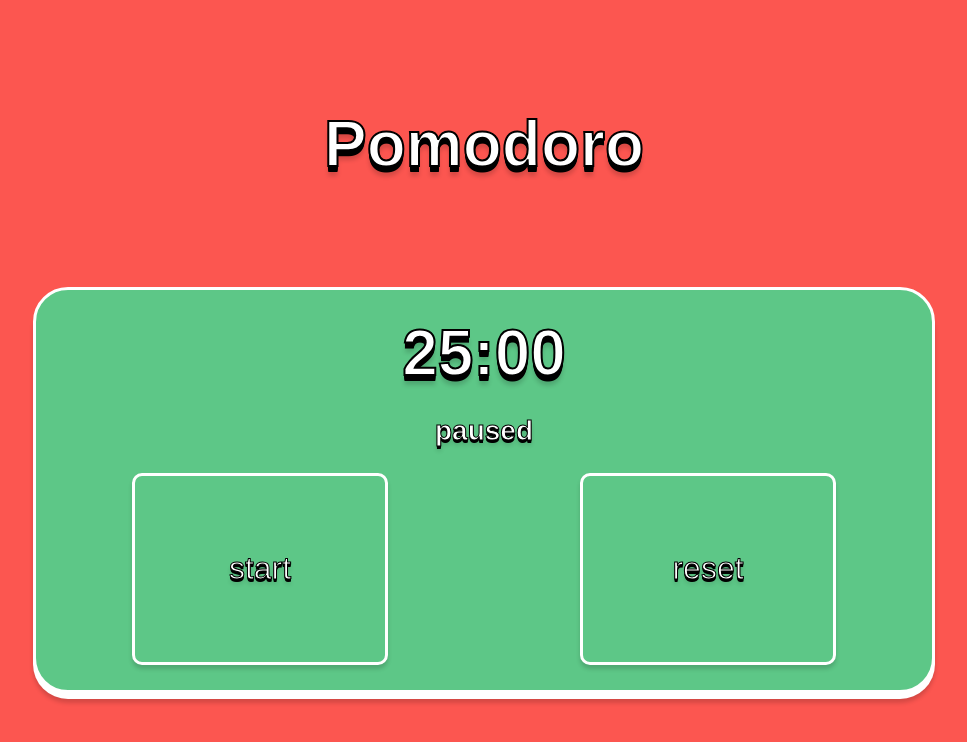
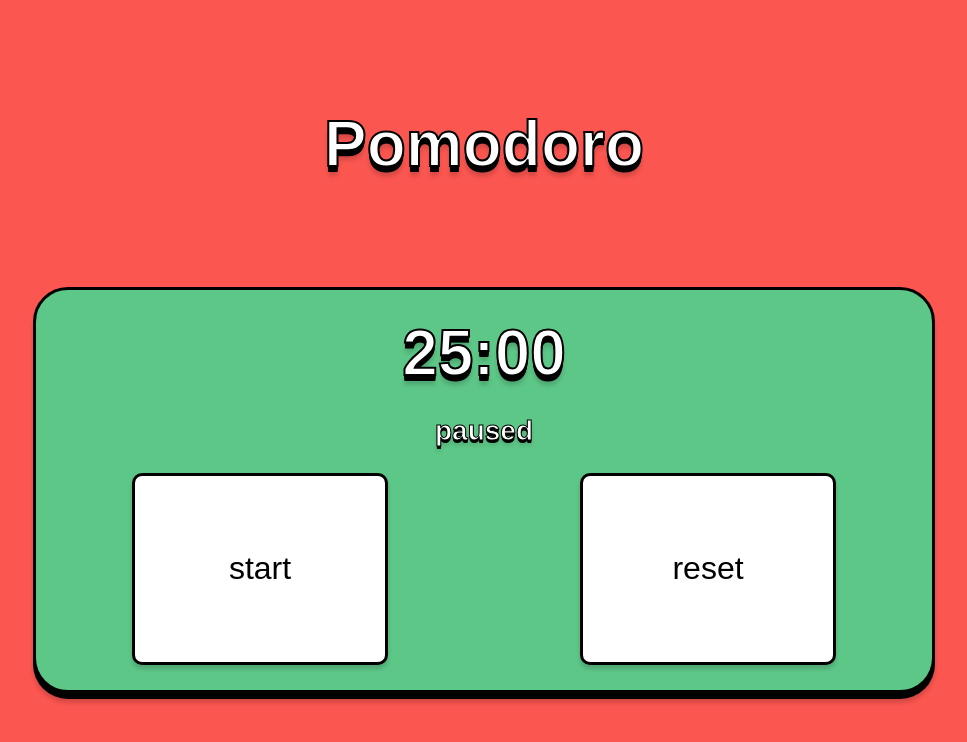
Before and after one commit to ibraE1/react-pomodoro, a React (Create React App) app: page / in a window 1280 px wide. Shown: the top 742 px of the page, without its empty margins (156-1123 px from the left). Built offline with nearby package versions, Linux system fonts and the light colour scheme.

Commit message:
fixed button styling

```diff
--- a/src/components/ControlButton.scss
+++ b/src/components/ControlButton.scss
@@ -4,18 +4,15 @@
   width: 20vw;
   height: 15vw;
   border-radius: 10px;
-  background-color: variables.$green;
-  color: white;
-  border: 3px solid white;
+  background-color: white;
+  color: black;
+  border: 3px solid black;
   box-shadow: variables.$shadow;
   transition: all 0.1s ease;
   font-size: 32px;
-  -webkit-text-stroke: 1px black;
-  text-shadow: 0 1px 0 black, 0 2px 0 black, 0 3px 0 black,
-    rgba(0, 0, 0, 0.16) 0px 5px 4px;
 
   &:hover {
-    box-shadow: 0px 8px 4px rgba(0, 0, 0, 0.16), 0 5px 0 0 white;
+    box-shadow: 0px 8px 4px rgba(0, 0, 0, 0.16), 0 5px 0 0 black;
     margin-top: -10px;
   }
 
--- a/src/components/Timer.scss
+++ b/src/components/Timer.scss
@@ -9,8 +9,8 @@
   width: 70%;
   border-radius: 35px;
   background-color: variables.$green;
-  border: 3px solid white;
-  box-shadow: 0 6px 0 0 white, rgba(0, 0, 0, 0.16) 0px 10px 4px;
+  border: 3px solid black;
+  box-shadow: 0 6px 0 0 black, rgba(0, 0, 0, 0.16) 0px 10px 4px;
 
   .countdown {
     color: white;
```
